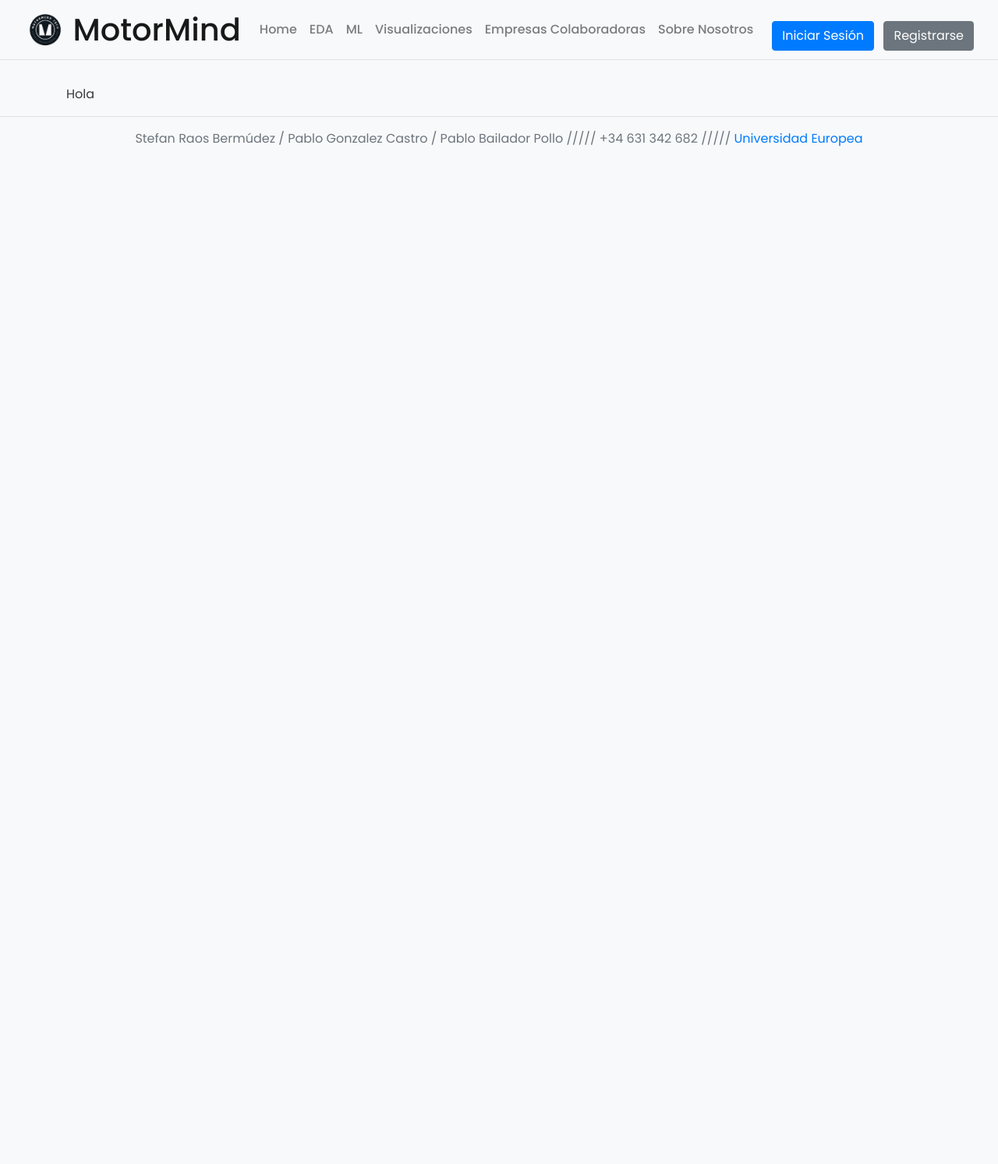
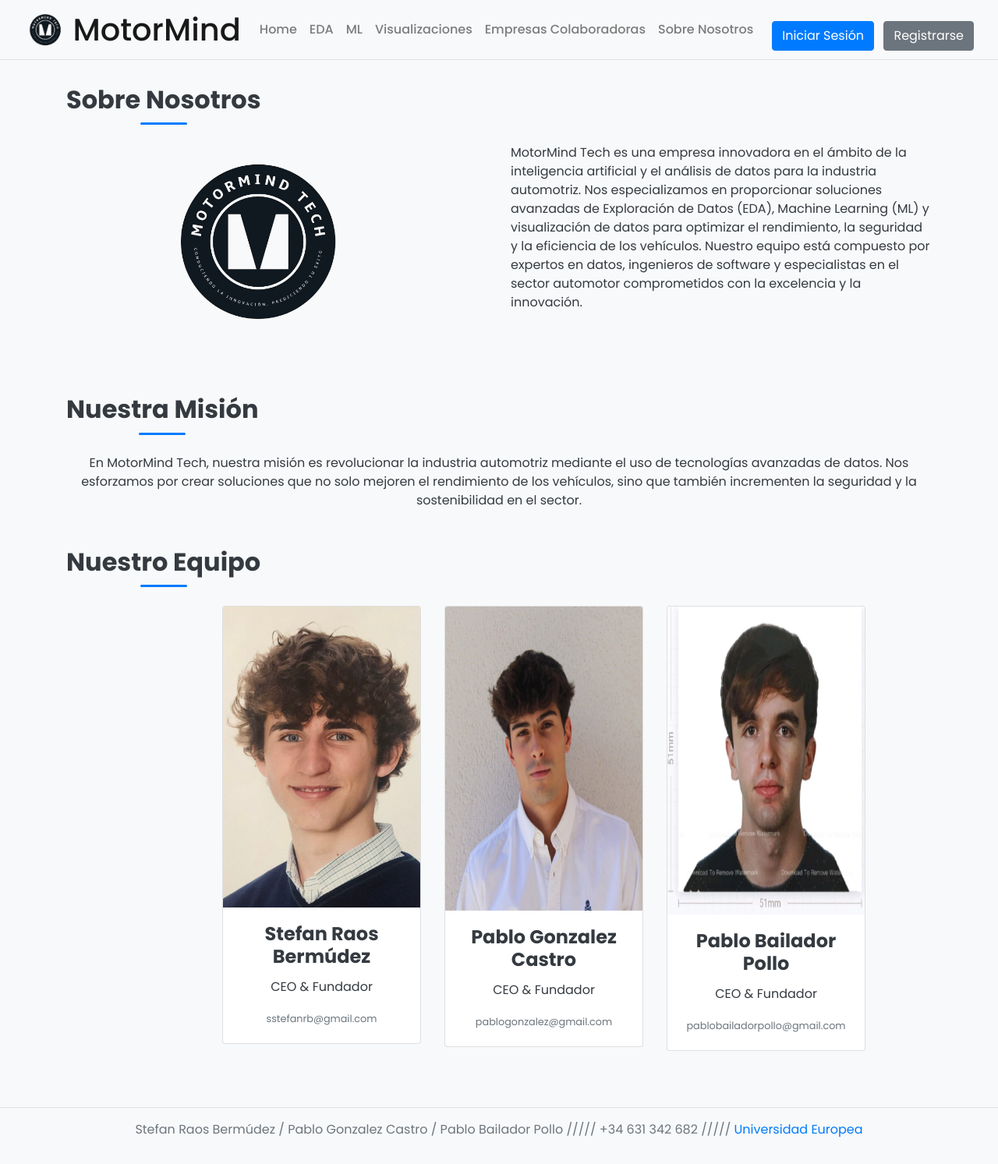
Before and after one commit to sstefanrb/BigData-desarrollo, a Flask app: page /sobrenosotros in a window 1280 px wide. Shown: the whole page at 78% size. Before the commit the page ends 188 px from the top, so only its background shows below. Run offline with Flask 3, Linux system fonts and the light colour scheme; parts of the project's set-up code (start-up, migrations or seed data) failed here and were passed over; some libraries are stand-ins or nearby versions.

Commit message:
sobre nosotros

```diff
--- a/webpage/templates/sobrenosotros.html
+++ b/webpage/templates/sobrenosotros.html
@@ -3,10 +3,11 @@
 <head>
     <meta charset="UTF-8">
     <meta name="viewport" content="width=device-width, initial-scale=1.0">
-    <title>MotorMind Tech - Inicio</title>
+    <title>MotorMind Tech - Sobre Nosotros</title>
     <link href="https://fonts.googleapis.com/css2?family=Poppins:wght@100;200;300;400;500;600;700;800;900&display=swap" rel="stylesheet">
     <link rel="stylesheet" href="https://stackpath.bootstrapcdn.com/bootstrap/4.5.2/css/bootstrap.min.css">
     <link rel="stylesheet" href="../static/style.css">
+    <link rel="stylesheet" href="https://cdnjs.cloudflare.com/ajax/libs/font-awesome/5.15.4/css/all.min.css">
 </head>
 <body>
     <header class="bg-light border-bottom">
@@ -41,10 +42,59 @@
         </nav>
     </header>
     <main class="container mt-5 pt-5">
-        <p>Hola</p>
+        <section id="about-us" class="mb-5">
+            <h2 class="text-center mb-4">Sobre Nosotros</h2>
+            <div class="row">
+                <div class="col-md-6">
+                    <img src="../static/logo.png" class="img-fluid rounded mb-4" alt="Nuestra Misión" style="height: 250px; margin-left: 110px;">
+                </div>
+                <div class="col-md-6">
+                    <p>MotorMind Tech es una empresa innovadora en el ámbito de la inteligencia artificial y el análisis de datos para la industria automotriz. Nos especializamos en proporcionar soluciones avanzadas de Exploración de Datos (EDA), Machine Learning (ML) y visualización de datos para optimizar el rendimiento, la seguridad y la eficiencia de los vehículos. Nuestro equipo está compuesto por expertos en datos, ingenieros de software y especialistas en el sector automotor comprometidos con la excelencia y la innovación.</p>
+                </div>
+            </div>
+        </section>
+        <section id="our-mission" class="mb-5">
+            <h2 class="text-center mb-4">Nuestra Misión</h2>
+            <p class="text-center">En MotorMind Tech, nuestra misión es revolucionar la industria automotriz mediante el uso de tecnologías avanzadas de datos. Nos esforzamos por crear soluciones que no solo mejoren el rendimiento de los vehículos, sino que también incrementen la seguridad y la sostenibilidad en el sector.</p>
+        </section>
+        <section id="team" class="mb-5">
+            <h2 class="text-center mb-4">Nuestro Equipo</h2>
+            <div class="row">
+                <div class="col-md-3 mb-4" style="margin-left: 200px;">
+                    <div class="card">
+                        <img src="../static/srb.jpg" class="card-img-top" alt="Stefan Raos Bermúdez">
+                        <div class="card-body text-center">
+                            <h5 class="card-title">Stefan Raos Bermúdez</h5>
+                            <p class="card-text">CEO & Fundador</p>
+                            <p class="card-text"><small class="text-muted">sstefanrb@gmail.com</small></p>
+                        </div>
+                    </div>
+                </div>
+                <div class="col-md-3 mb-4">
+                    <div class="card">
+                        <img src="../static/pgc.jpeg" class="card-img-top" alt="Pablo Gonzalez Castro" style = "height: 390px; width: auto;">
+                        <div class="card-body text-center">
+                            <h5 class="card-title">Pablo Gonzalez Castro</h5>
+                            <p class="card-text">CEO & Fundador</p>
+                            <p class="card-text"><small class="text-muted">pablogonzalez@gmail.com</small></p>
+                        </div>
+                    </div>
+                </div>
+                <div class="col-md-3 mb-4">
+                    <div class="card">
+                        <img src="../static/pbp.jpeg" class="card-img-top" alt="Pablo Bailador Pollo" style="height: 395px;">
+                        <div class="card-body text-center">
+                            <h5 class="card-title">Pablo Bailador Pollo</h5>
+                            <p class="card-text">CEO & Fundador</p>
+                            <p class="card-text"><small class="text-muted">pablobailadorpollo@gmail.com</small></p>
+                        </div>
+                    </div>
+                </div>
+            </div>
+        </section>
     </main>
     <footer class="bg-light border-top py-3 text-center">
-        <p>Stefan Raos Bermúdez / Pablo Gonzalez Castro / Pablo Bailador Pollo ///// +34 631 342 682 /////  <a href="https://universidadeuropea.com/">Universidad Europea</a></p>
+        <p>Stefan Raos Bermúdez / Pablo Gonzalez Castro / Pablo Bailador Pollo ///// +34 631 342 682 ///// <a href="https://universidadeuropea.com/">Universidad Europea</a></p>
     </footer>
     <script src="https://code.jquery.com/jquery-3.5.1.slim.min.js"></script>
     <script src="https://cdn.jsdelivr.net/npm/@popperjs/core@2.5.4/dist/umd/popper.min.js"></script>
```
Also changed, not shown: webpage/static/pbp.jpeg (added), webpage/static/pgc.jpeg (added), webpage/static/srb.jpg (added), 1 other file.
